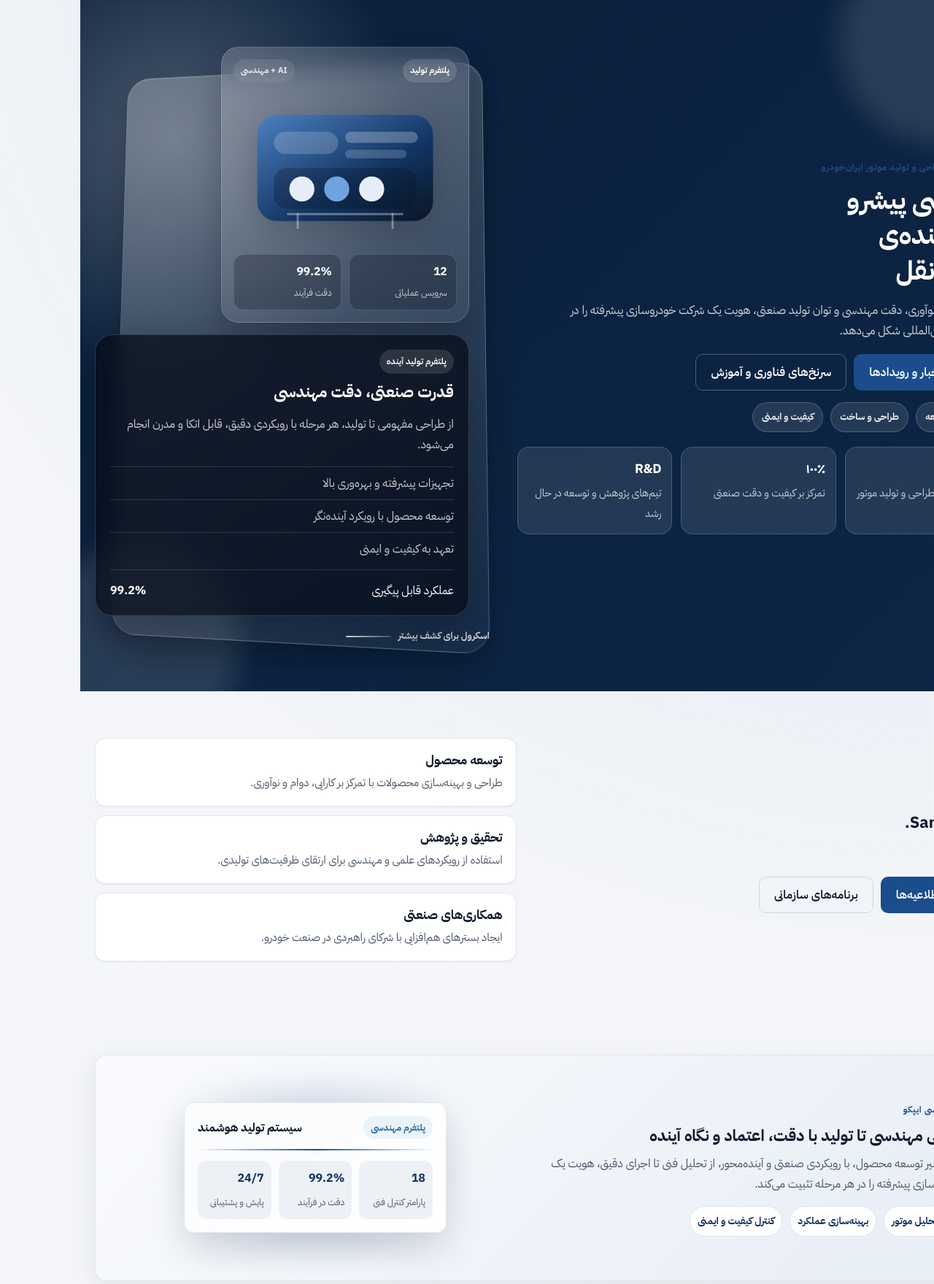
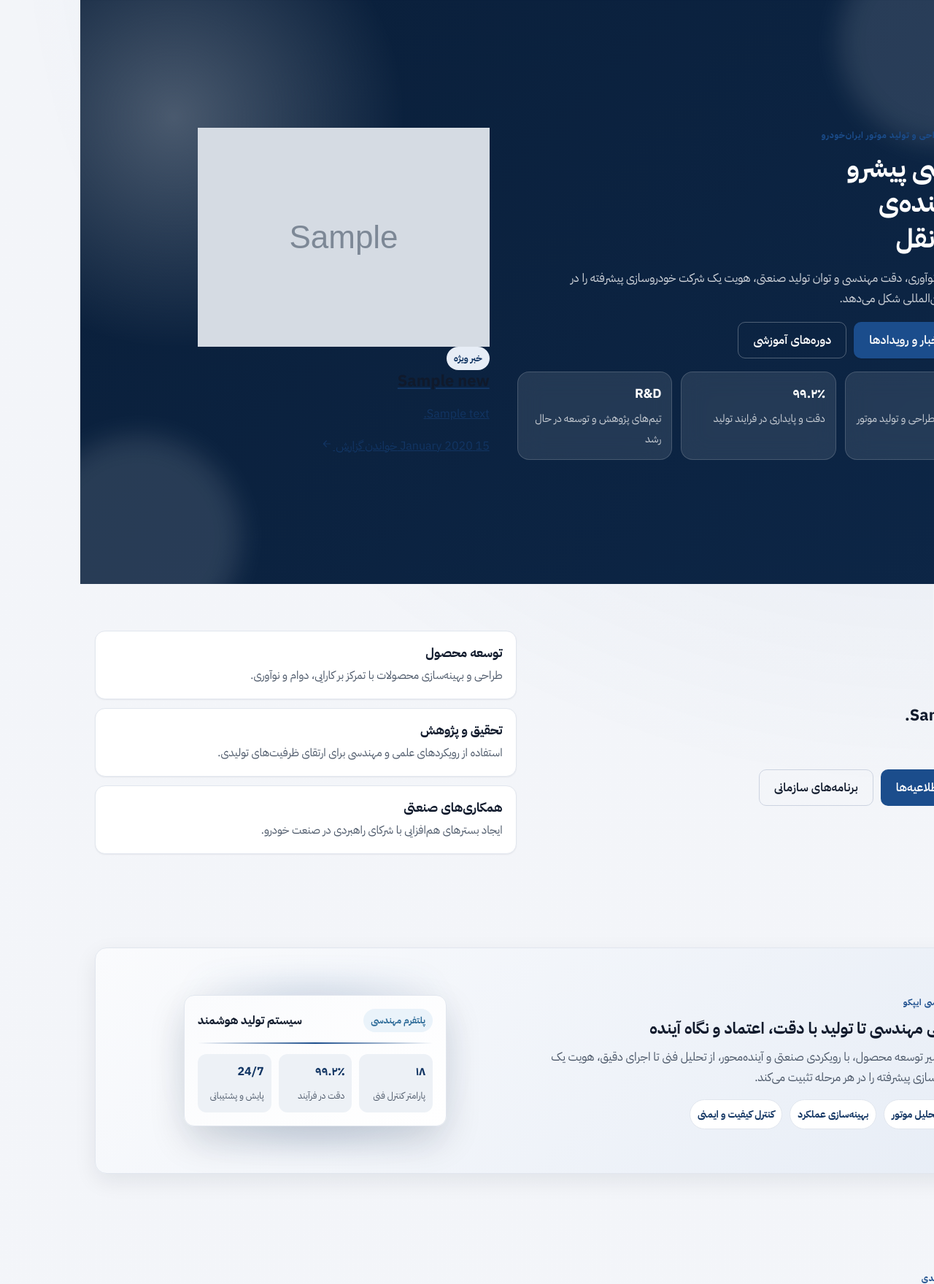
Before and after one commit to Ali-Mosayebi04/ip-co_portal, a Django app: page / in a window 1280 px wide; the page is wider, and only the part inside the window is pictured. Shown: the part 180-1939 px from the top of that part at 73% size. Run offline with Django 5.2, Linux system fonts and the light colour scheme; tables that the repository leaves empty hold one stand-in row (values such as "Sample post"); grey boxes marked "Sample" are stand-in pictures.

Commit message:
feat:editing home page html

```diff
--- a/templates/home/base.html
+++ b/templates/home/base.html
@@ -4,9 +4,9 @@
 <head>
     <meta charset="UTF-8">
     <meta name="viewport" content="width=device-width, initial-scale=1.0">
-    <title>{% block title %}پورتال داخلی ایپکو{% endblock %}</title>
-    <meta name="description" content="پورتال داخلی اطلاع‌رسانی، اخبار و خدمات سازمانی شرکت ایپکو">
-    <meta name="theme-color" content="#0a1f3a">
+    <title>{% block title %}پورتال خبری ایران‌خودرو | ایپکو{% endblock %}</title>
+    <meta name="description" content="پورتال رسمی اطلاع‌رسانی، اخبار و خدمات سازمانی شرکت تحقیق، طراحی و تولید موتور ایران‌خودرو (ایپکو)">
+    <meta name="theme-color" content="#0a1c30">
 
     <script>
         (function () {
--- a/templates/home/home.html
+++ b/templates/home/home.html
@@ -1,10 +1,10 @@
 {% extends "home/base.html" %}
 {% load static %}
 
-{% block title %}صفحه اصلی | پورتال داخلی ایپکو{% endblock %}
+{% block title %}صفحه اصلی | پورتال خبری ایران‌خودرو{% endblock %}
 
 {% block content %}
-    <section class="hero-shell hero-shell-cinematic" aria-label="معرفی شرکت" data-reveal>
+    <section class="hero-shell hero-shell-cinematic" aria-label="معرفی شرکت و خبر ویژه">
         <div class="container hero-landing">
             <div class="hero-copy">
                 <span class="hero-eyebrow">شرکت تحقیق، طراحی و تولید موتور ایران‌خودرو</span>
@@ -14,12 +14,7 @@
                 </p>
                 <div class="hero-actions">
                     <a class="btn btn-solid" href="{% url 'news:list' %}">مشاهده اخبار و رویدادها</a>
-                    <a class="btn btn-outline btn-outline-light" href="{% url 'training:list' %}">سرنخ‌های فناوری و آموزش</a>
-                </div>
-                <div class="hero-badges">
-                    <span class="hero-pill">تحقیقات و توسعه</span>
-                    <span class="hero-pill">طراحی و ساخت</span>
-                    <span class="hero-pill">کیفیت و ایمنی</span>
+                    <a class="btn btn-outline btn-outline-light" href="{% url 'training:list' %}">دوره‌های آموزشی</a>
                 </div>
                 <div class="hero-metrics" role="list" aria-label="دستاوردهای کلیدی">
                     <div class="metric-card" role="listitem">
@@ -27,8 +22,8 @@
                         <span>سال تجربه در طراحی و تولید موتور</span>
                     </div>
                     <div class="metric-card" role="listitem">
-                        <strong>۱۰۰٪</strong>
-                        <span>تمرکز بر کیفیت و دقت صنعتی</span>
+                        <strong>۹۹.۲٪</strong>
+                        <span>دقت و پایداری در فرایند تولید</span>
                     </div>
                     <div class="metric-card" role="listitem">
                         <strong>R&amp;D</strong>
@@ -37,46 +32,44 @@
                 </div>
             </div>
 
-            <div class="hero-visual" aria-hidden="true">
-                <div class="hero-orb"></div>
-                <div class="hero-illustration">
-                    <div class="hero-illustration-card">
-                        <div class="hero-illustration-top">
-                            <span class="hero-illustration-chip">پلتفرم تولید</span>
-                            <span class="hero-illustration-chip hero-illustration-chip-soft">AI + مهندسی</span>
-                        </div>
-                        <svg class="hero-illustration-svg" viewBox="0 0 320 220" role="presentation">
-                            <rect x="34" y="34" width="252" height="152" rx="28" fill="url(#hero-gradient)" />
-                            <rect x="58" y="58" width="92" height="32" rx="16" fill="rgba(255,255,255,0.18)" />
-                            <rect x="160" y="58" width="104" height="16" rx="8" fill="rgba(255,255,255,0.25)" />
-                            <rect x="160" y="84" width="88" height="12" rx="6" fill="rgba(255,255,255,0.18)" />
-                            <rect x="58" y="110" width="204" height="58" rx="18" fill="rgba(7,12,18,0.24)" />
-                            <circle cx="98" cy="140" r="18" fill="#e7edf6" />
-                            <circle cx="148" cy="140" r="18" fill="#6fa3e0" />
-                            <circle cx="198" cy="140" r="18" fill="#e7edf6" />
-                            <path d="M78 176h164" stroke="rgba(255,255,255,0.35)" stroke-width="3" stroke-linecap="round" />
-                            <path d="M92 176v20" stroke="rgba(255,255,255,0.35)" stroke-width="3" stroke-linecap="round" />
-                            <path d="M228 176v20" stroke="rgba(255,255,255,0.35)" stroke-width="3" stroke-linecap="round" />
-                            <defs>
-                                <linearGradient id="hero-gradient" x1="0%" y1="0%" x2="100%" y2="100%">
-                                    <stop offset="0%" stop-color="#4d7fbf" />
-                                    <stop offset="60%" stop-color="#123563" />
-                                    <stop offset="100%" stop-color="#0a1524" />
-                                </linearGradient>
-                            </defs>
-                        </svg>
-                        <div class="hero-illustration-footer">
-                            <div>
-                                <strong>12</strong>
-                                <span>سرویس عملیاتی</span>
-                            </div>
-                            <div>
-                                <strong>99.2%</strong>
-                                <span>دقت فرآیند</span>
+            {% if latest_news %}
+                {% with featured=latest_news.0 %}
+                    {% if featured.cover_image %}
+                        <article class="hero-story" aria-label="خبر ویژه">
+                            <a class="hero-story-link" href="{{ featured.get_absolute_url }}">
+                                <img src="{{ featured.cover_image.url }}" alt="{{ featured.title }}">
+                                <div class="hero-story-overlay">
+                                    <span class="badge badge-glass">خبر ویژه</span>
+                                    <h2>{{ featured.title }}</h2>
+                                    {% if featured.summary %}<p>{{ featured.summary }}</p>{% endif %}
+                                    <div class="hero-story-meta">
+                                        <time datetime="{{ featured.published_at|date:'c' }}">{{ featured.published_at|date:"j F Y" }}</time>
+                                        <span class="hero-story-cta">
+                                            خواندن گزارش
+                                            <svg width="16" height="16" viewBox="0 0 24 24" fill="none" aria-hidden="true"><path d="M19 12H5m0 0 6-6m-6 6 6 6" stroke="currentColor" stroke-width="1.8" stroke-linecap="round" stroke-linejoin="round"/></svg>
+                                        </span>
                                     </div>
                                 </div>
+                            </a>
+                        </article>
+                    {% else %}
+                        <div class="hero-panel">
+                            <span class="hero-panel-tag">خبر ویژه</span>
+                            <h2>{{ featured.title }}</h2>
+                            {% if featured.summary %}<p>{{ featured.summary }}</p>{% endif %}
+                            <ul class="hero-highlights">
+                                <li>تجهیزات پیشرفته و بهره‌وری بالا</li>
+                                <li>توسعه محصول با رویکرد آینده‌نگر</li>
+                                <li>تعهد به کیفیت و ایمنی</li>
+                            </ul>
+                            <div class="hero-panel-footer">
+                                <time datetime="{{ featured.published_at|date:'c' }}">{{ featured.published_at|date:"j F Y" }}</time>
+                                <a class="hero-story-cta" href="{{ featured.get_absolute_url }}">خواندن گزارش ←</a>
                             </div>
                         </div>
+                    {% endif %}
+                {% endwith %}
+            {% else %}
                 <div class="hero-panel">
                     <span class="hero-panel-tag">پلتفرم تولید آینده</span>
                     <h2>قدرت صنعتی، دقت مهندسی</h2>
@@ -88,15 +81,26 @@
                     </ul>
                     <div class="hero-panel-footer">
                         <span>عملکرد قابل پیگیری</span>
-                        <strong>99.2%</strong>
+                        <strong>۹۹.۲٪</strong>
                     </div>
                 </div>
-                <div class="hero-scroll-indicator" aria-hidden="true">
-                    <span>اسکرول برای کشف بیشتر</span>
-                    <div class="hero-scroll-line"></div>
+            {% endif %}
+        </div>
+
+        {% with digest_items=latest_news|slice:"1:4" %}
+            {% if digest_items %}
+                <div class="container">
+                    <div class="hero-digest" aria-label="سرفصل دیگر اخبار">
+                        {% for item in digest_items %}
+                            <a class="hero-digest-item" href="{{ item.get_absolute_url }}">
+                                <time datetime="{{ item.published_at|date:'c' }}">{{ item.published_at|date:"j F Y" }}</time>
+                                <strong>{{ item.title }}</strong>
+                            </a>
+                        {% endfor %}
                     </div>
                 </div>
-        </div>
+            {% endif %}
+        {% endwith %}
     </section>
 
     <section class="section intro-band" data-reveal>
@@ -112,15 +116,15 @@
             </div>
 
             <div class="intro-cards editorial-cards">
-                <article class="feature-card">
+                <article class="feature-card" data-reveal>
                     <h3>توسعه محصول</h3>
                     <p>طراحی و بهینه‌سازی محصولات با تمرکز بر کارایی، دوام و نوآوری.</p>
                 </article>
-                <article class="feature-card">
+                <article class="feature-card" data-reveal>
                     <h3>تحقیق و پژوهش</h3>
                     <p>استفاده از رویکردهای علمی و مهندسی برای ارتقای ظرفیت‌های تولیدی.</p>
                 </article>
-                <article class="feature-card">
+                <article class="feature-card" data-reveal>
                     <h3>همکاری‌های صنعتی</h3>
                     <p>ایجاد بسترهای هم‌افزایی با شرکای راهبردی در صنعت خودرو.</p>
                 </article>
@@ -150,11 +154,11 @@
                     <div class="premium-automotive-line"></div>
                     <div class="premium-automotive-stats">
                         <div>
-                            <strong>18</strong>
+                            <strong>۱۸</strong>
                             <span>پارامتر کنترل فنی</span>
                         </div>
                         <div>
-                            <strong>99.2%</strong>
+                            <strong>۹۹.۲٪</strong>
                             <span>دقت در فرآیند</span>
                         </div>
                         <div>
@@ -174,7 +178,7 @@
                     <span class="section-kicker">توانمندی‌های کلیدی</span>
                     <h2>بخش‌های اصلی شرکت</h2>
                 </div>
-                <a class="see-all" href="{% url 'news:list' %}">مشاهده رویدادها</a>
+                <a class="see-all" href="{% url 'workgroups:list' %}">مشاهده کارگروه‌ها</a>
             </div>
 
             {% if section_links %}
@@ -223,6 +227,8 @@
         </div>
     </section>
 
+    {% with rest_news=latest_news|slice:"4:10" %}
+        {% if rest_news %}
             <section class="section news-section-modern" data-reveal>
                 <div class="container">
                     <div class="section-header">
@@ -233,9 +239,8 @@
                         <a class="see-all" href="{% url 'news:list' %}">مشاهده آرشیو کامل</a>
                     </div>
 
-            {% if latest_news %}
                     <div class="news-modern-grid">
-                    {% with featured=latest_news.0 %}
+                        {% with featured=rest_news.0 %}
                             {% if featured %}
                                 <article class="news-featured" data-reveal>
                                     {% if featured.cover_image %}
@@ -252,7 +257,7 @@
                         {% endwith %}
 
                         <div class="news-stack">
-                        {% for item in latest_news|slice:":4" %}
+                            {% for item in rest_news|slice:"1:5" %}
                                 <article class="news-stack-item" data-reveal>
                                     <div>
                                         <h3><a href="{{ item.get_absolute_url }}">{{ item.title }}</a></h3>
@@ -263,11 +268,10 @@
                             {% endfor %}
                         </div>
                     </div>
-            {% else %}
-                <p class="empty-state">در حال حاضر خبری برای نمایش وجود ندارد.</p>
-            {% endif %}
                 </div>
             </section>
+        {% endif %}
+    {% endwith %}
 
     <section class="section">
         <div class="container manufacturing-grid">
@@ -330,7 +334,7 @@
             </div>
             <div class="cta-actions">
                 <a class="btn btn-solid" href="{% url 'training:list' %}">مشاهده آموزش‌ها</a>
-                <a class="btn btn-outline" href="{% url 'meetings:upcoming' %}">دسترسی به برنامه‌های داخلی</a>
+                <a class="btn btn-outline btn-outline-light" href="{% url 'meetings:upcoming' %}">دسترسی به برنامه‌های داخلی</a>
             </div>
         </div>
     </section>
```
Also changed, not shown: templates/home/about_company.html (+19 -5 lines), templates/home/contact.html (+36 -4 lines). Lines whose indentation alone changed are shown as unchanged.
